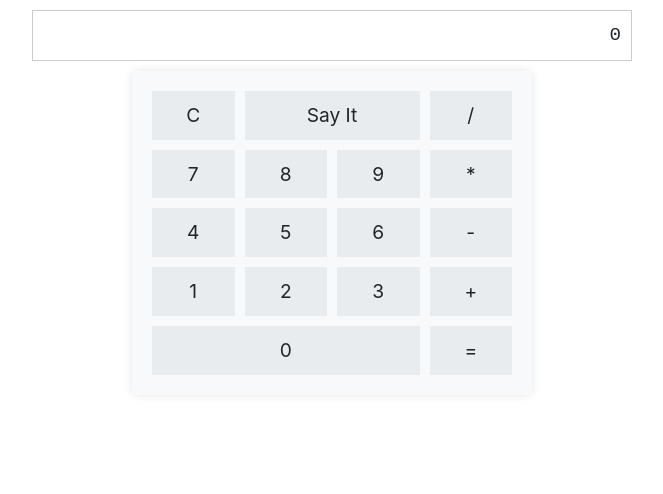
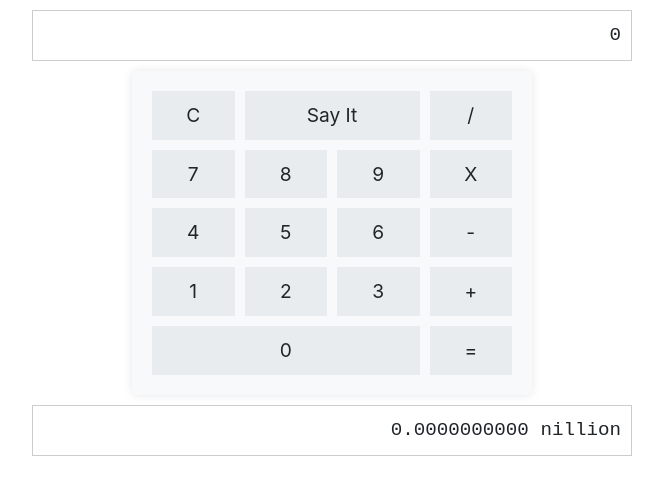
Before and after one commit to ehrlich-b/aidencalculator, a plain HTML site: page index.html in a window 1280 px wide. Shown: the whole page, without its empty margins (308-971 px from the left). Drawn offline with nearby package versions, Linux system fonts and the light colour scheme.

Commit message:
saving work

```diff
--- a/index.html
+++ b/index.html
@@ -49,6 +49,7 @@
             text-align: center;
             cursor: pointer;
             font-size: 1.2rem;
+            user-select: none;
         }
     </style>
 </head>
@@ -65,7 +66,7 @@
                 <div class="button" onclick="appendNumber('7')">7</div>
                 <div class="button" onclick="appendNumber('8')">8</div>
                 <div class="button" onclick="appendNumber('9')">9</div>
-                <div class="button" onclick="appendOperator('*')">*</div>
+                <div class="button" onclick="appendOperator('*')">X</div>
                 <div class="button" onclick="appendNumber('4')">4</div>
                 <div class="button" onclick="appendNumber('5')">5</div>
                 <div class="button" onclick="appendNumber('6')">6</div>
@@ -78,6 +79,7 @@
                 <div class="button" onclick="calculate()">=</div>
             </div>
         </div>
+        <div class="display" id="num_display">12345678901234567890123456789012345678901234567890</div>
     </div>
 
     <!-- JavaScript -->
--- a/index.js
+++ b/index.js
@@ -176,7 +176,21 @@ function displayCurrentValue() {
     } else {
         element.textContent = toDisplay.toString();
     }
+    sayIt();
 }
+
+function formatBigIntWithDecimal(bigint) {
+    let str = bigint.toString();
+
+    // Ensure the string is at least 12 characters long, padding with zeros if necessary
+    // This is to handle cases where bigint is smaller and needs padding to get 10 decimal places
+    str = str.padEnd(12, '0');
+
+    // Insert the decimal point after the first digit
+    const result = str.slice(0, 1) + '.' + str.slice(1, 11);
+
+    return result;
+  }
 
 function clearDisplay() {
     currentValue = 0n;
@@ -186,7 +200,10 @@ function clearDisplay() {
 }
 
 function sayIt() {
-    // TODO: Implement the logic to say the expression
+    // getNumberName
+    // Call get number name on the current value, and display it in <div class="display" id="num_display">12345678901234567890123456789012345678901234567890</div>
+    const numDisplay = document.getElementById('num_display');
+    numDisplay.textContent = formatBigIntWithDecimal(currentValue) + " " + getNumberName(currentValue.toString().length);
 }
 
 var operator = 0n;
```
